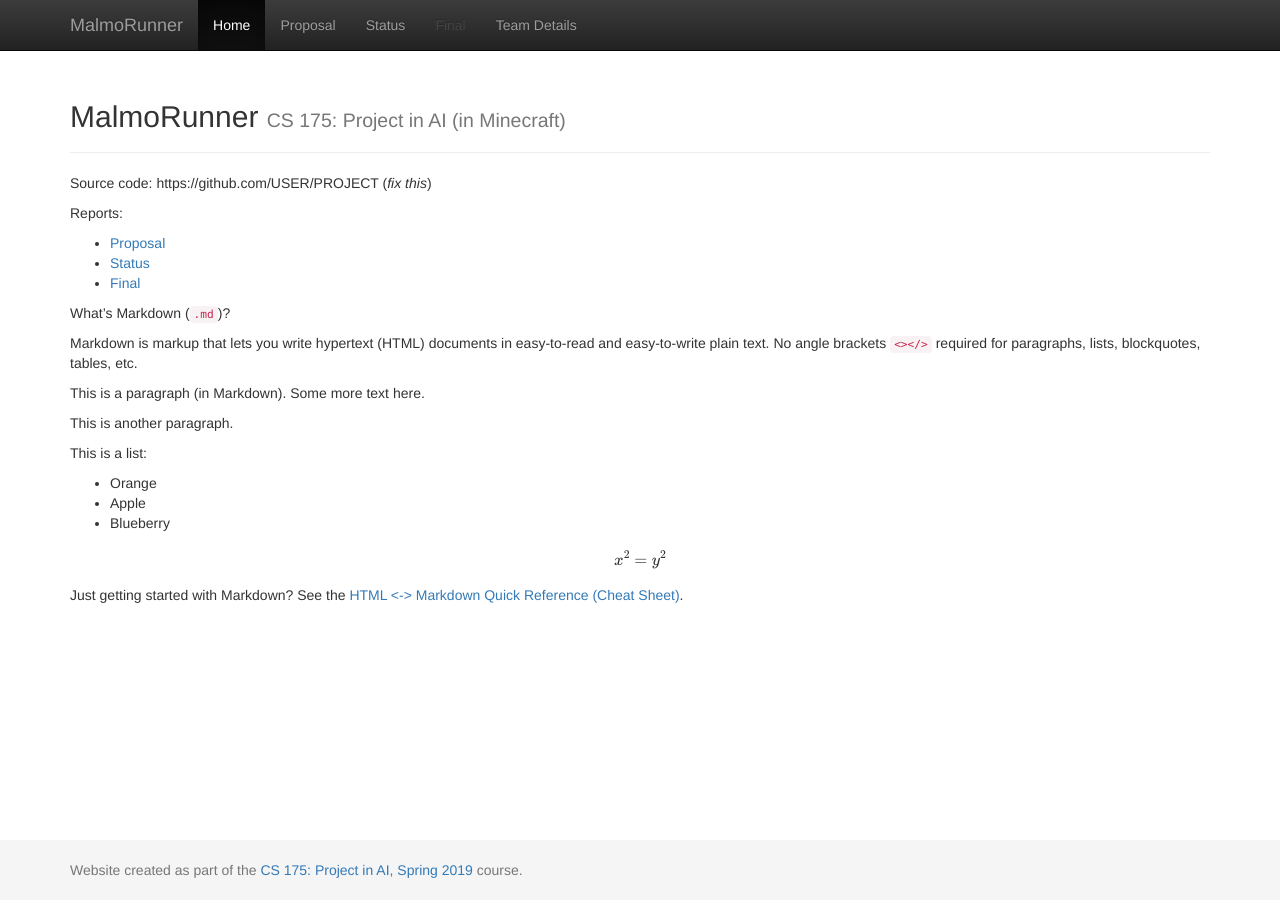
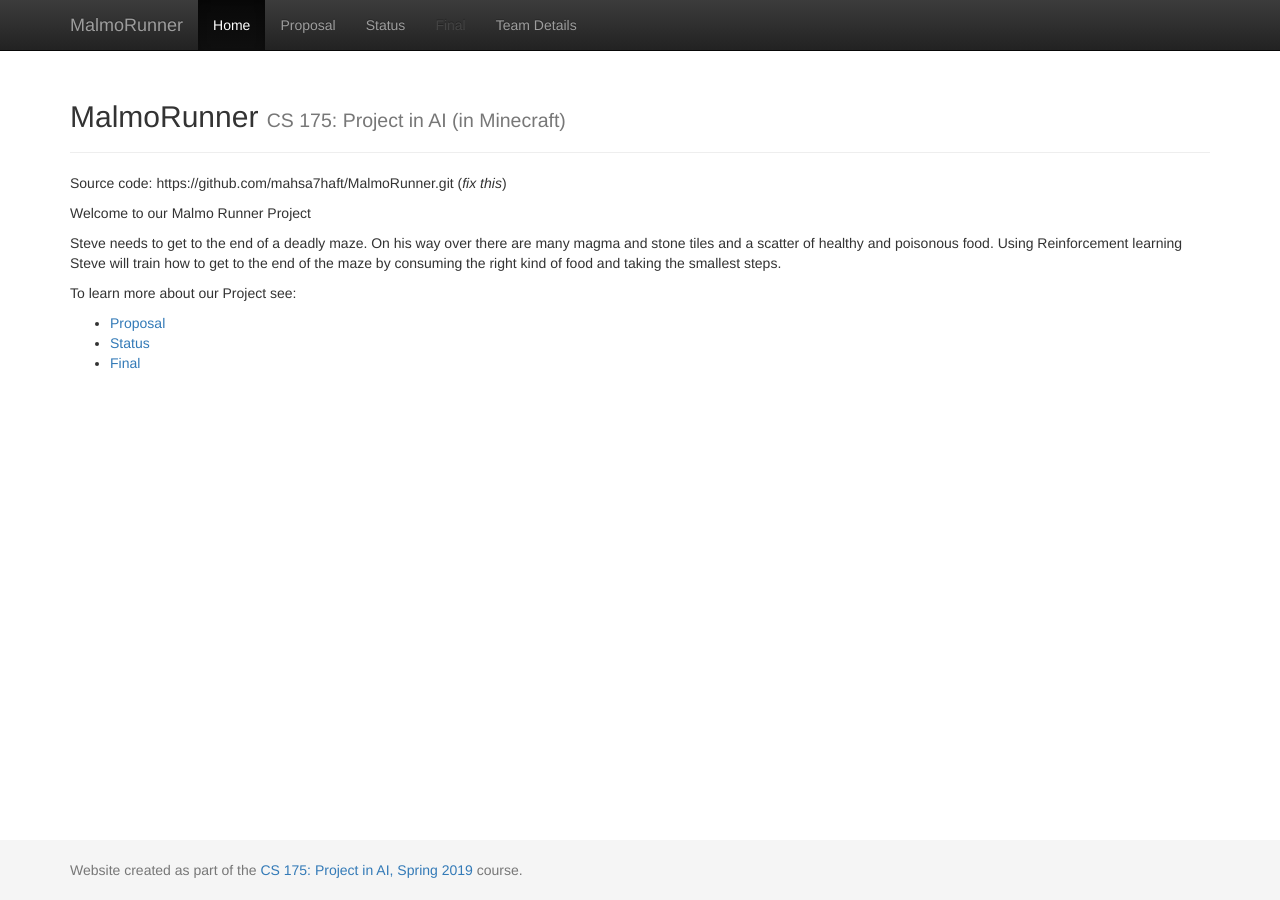
Before and after one commit to briandle00/MalmoRunner, a Jekyll site: the page built from docs/index.md, in a window 1280 px wide. Built offline with Jekyll 4.4.1, drawn with Linux system fonts in a browser that asks for light colours; formulas are drawn with MathJax 3.

Commit message:
Update index.md

```diff
--- a/docs/index.md
+++ b/docs/index.md
@@ -3,38 +3,16 @@ layout: default
 title:  Home
 ---
 
-Source code: https://github.com/USER/PROJECT (_fix this_)
+Source code: https://github.com/mahsa7haft/MalmoRunner.git (_fix this_)
 
-Reports:
+Welcome to our Malmo Runner Project
+
+Steve needs to get to the end of a deadly maze. On his way over there are many magma and stone tiles and a scatter of healthy and poisonous food. Using Reinforcement learning Steve will train how to get to the end of the maze by consuming the right kind of food and taking the smallest steps.
+
+
+
+To learn more about our Project see:
 
 - [Proposal](proposal.html)
 - [Status](status.html)
 - [Final](final.html)
-
-What's Markdown (`.md`)?
-
-Markdown is markup that lets you write hypertext (HTML) documents
-in easy-to-read and easy-to-write plain text.
-No angle brackets `<></>` required for
-paragraphs, lists, blockquotes, tables, etc.
-
-
-This is a paragraph (in Markdown). Some more
-text here.
-
-This is another paragraph.
-
-This is a list:
-
-- Orange
-- Apple
-- Blueberry
-
-$$x^2 = y^2$$
-
-
-Just getting started with Markdown?
-See the [HTML <-> Markdown Quick Reference (Cheat Sheet)][quickref].
-
-
-[quickref]: https://github.com/mundimark/quickrefs/blob/master/HTML.md
```
